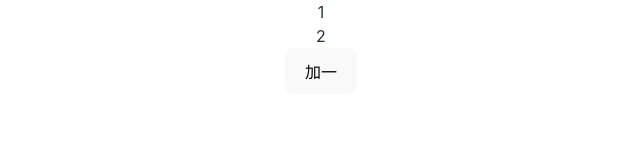
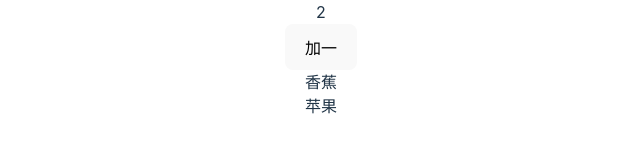
Before and after one commit to xzhangsir/pinia-study, a Vue app: page / in a window 1280 px wide. Shown: the part 353-506 px from the top of the page, without its empty margins (319-959 px from the left). Built offline with nearby package versions, Linux system fonts and the light colour scheme.

Commit message:
$onAction 和 $subscribe

```diff
--- a/src/App.vue
+++ b/src/App.vue
@@ -4,16 +4,52 @@ import HelloWorld from './components/HelloWorld.vue'
 import { useCounterStore } from "./stores/counter"
 
 const store = useCounterStore()
+// store.increment()
 const handleClick = ()=>{
-  // store.count++
+ /*  store.count++
+  store.fruits.push("葡萄") */
   store.increment()
+
+
+  //批量修改 对象方式
+ /* let fruits = [...store.fruits,"葡萄"]
+  store.$patch({
+    count:store.count + 1,
+    fruits
+  }) */
+  //批量修改 函数方式
+/*   store.$patch(()=>{
+    store.count++;
+    store.fruits = [...store.fruits, "葡萄"]
+  }) */
+
+  // 重置
+  /* store.$reset() */
+
 }
+// 监控状态变化
+store.$subscribe((mutation,state)=>{
+  console.log("数据变化了",state)
+})
+// 监控用户有没有调用 action
+store.$onAction(({ after, onError ,name})=>{
+  console.log("action",name)
+  after((res)=>{
+    console.log("状态更新完毕", res)
+  })
+  onError((err)=>{
+    console.log("error了",err)
+  })
+})
 </script>
 
 <template>
   <div>{{ store.count}}</div>
   <div>{{ store.doubleCount}}</div>
   <button @click="handleClick">加一</button>
+  <div v-for="item in store.fruits" :key = "item">
+    {{item}}
+  </div>
 </template>
 
 <style scoped>
--- a/src/pinia/defineStore.js
+++ b/src/pinia/defineStore.js
@@ -4,8 +4,11 @@ import {
   computed,
   effectScope,
   reactive,
-  toRefs
+  toRefs,
+  isRef,
+  watch
 } from 'vue'
+import { addSubscription, triggerSubscription } from './pubSub'
 import { SymbolPinia } from './rootStore'
 
 export function defineStore(idOrOptions, setup) {
@@ -41,7 +44,6 @@ export function defineStore(idOrOptions, setup) {
 }
 
 function createSetupStore(id, setup, pinia) {
-  const store = reactive({})
   let scope
   const setupStore = pinia._e.run(() => {
     scope = effectScope()
@@ -50,7 +52,37 @@ function createSetupStore(id, setup, pinia) {
 
   function wrapAction(name, action) {
     return function () {
-      let ret = action.apply(store, arguments)
+      const afterCallbackList = []
+      const onErrorCallbackList = []
+      function after(callback) {
+        afterCallbackList.push(callback)
+      }
+      function onError(callback) {
+        onErrorCallbackList.push(callback)
+      }
+
+      triggerSubscription(actionSubscribes, { after, onError, store, name })
+      let ret
+      try {
+        ret = action.apply(store, arguments)
+        // triggerSubscription(afterCallbackList, ret)
+      } catch (error) {
+        triggerSubscription(onErrorCallbackList, error)
+      }
+
+      if (ret instanceof Promise) {
+        return ret
+          .then((val) => {
+            triggerSubscription(afterCallbackList, val)
+          })
+          .catch((error) => {
+            triggerSubscription(onErrorCallbackList, error)
+            return Promise.reject(error)
+          })
+      } else {
+        triggerSubscription(afterCallbackList, ret)
+      }
+
       return ret
     }
   }
@@ -64,6 +96,36 @@ function createSetupStore(id, setup, pinia) {
       setupStore[key] = wrapAction(key, prop)
     }
   }
+
+  function $patch(partialStoreOrMutaion) {
+    if (typeof partialStoreOrMutaion === 'function') {
+      partialStoreOrMutaion(store)
+    } else {
+      mergeReactiveObject(store, partialStoreOrMutaion)
+    }
+  }
+
+  const actionSubscribes = []
+
+  const partialStore = {
+    $patch,
+    // 当用户状态变化的时候 可以监控到变化 并且通知用户 发布订阅
+    $subscribe(callback, options) {
+      // 等同于 watch
+      scope.run(() =>
+        watch(
+          pinia.state.value[id],
+          (state) => {
+            callback({ type: '' }, state)
+          },
+          options
+        )
+      )
+    },
+    $onAction: addSubscription.bind(null, actionSubscribes)
+  }
+
+  const store = reactive(partialStore)
 
   Object.assign(store, setupStore)
 
@@ -91,6 +153,13 @@ function createOptionsStore(id, options, pinia) {
     )
   }
   const store = createSetupStore(id, setup, pinia)
+  store.$reset = function () {
+    const newState = state ? state() : {}
+    store.$patch((state) => {
+      Object.assign(state, newState)
+    })
+  }
+
   return store
 }
 
@@ -145,3 +214,24 @@ function createOptionsStore(id, options, pinia) {
 
   // console.log(store)
 } */
+
+function isObject(obj) {
+  return typeof obj === 'object' && obj !== null
+}
+function mergeReactiveObject(target, partialStore) {
+  for (let key in partialStore) {
+    // 如果是原型上的 不能合并
+    if (!partialStore.hasOwnProperty(key)) continue
+
+    const oldVal = target[key]
+    const newVal = partialStore[key]
+
+    // 状态有可能是REF  ref也不能递归
+    if (isObject(oldVal) && isObject(newVal) && isRef(newVal)) {
+      target[key] = mergeReactiveObject(oldVal, newVal)
+    } else {
+      target[key] = newVal
+    }
+  }
+  return target
+}
--- /dev/null
+++ b/src/pinia/pubSub.js
@@ -0,0 +1,16 @@
+export function addSubscription(subscription, cb) {
+  // 订阅
+  subscription.push(cb)
+  // 移除订阅
+  return function removeSubscription() {
+    const idx = subscription.indexOf(cb)
+    if (idx > -1) {
+      subscription.splice(idx, 1)
+    }
+  }
+}
+
+export function triggerSubscription(subscriptions, ...args) {
+  // 发布
+  subscriptions.forEach((cb) => cb(...args))
+}
--- a/src/stores/counter.js
+++ b/src/stores/counter.js
@@ -1,22 +1,26 @@
 import { defineStore } from '@/pinia'
 import { reactive, computed, toRefs } from 'vue'
 
-/* export const useCounterStore = defineStore('counter', {
+export const useCounterStore = defineStore('counter', {
   state: () => {
-    return { count: 1 }
+    return { count: 1, fruits: ['香蕉', '苹果'] }
   },
   getters: {
     doubleCount: (store) => store.count * 2
   },
   actions: {
     increment() {
+      // return new Promise((res, rej) => {
+      //   setTimeout(() => {
+      //     rej('err')
+      //   })
+      // })
       this.count++
     }
   }
 })
- */
 
-export const useCounterStore = defineStore('counter', () => {
+/* export const useCounterStore = defineStore('counter', () => {
   const state = reactive({ count: 1 })
 
   const doubleCount = computed(() => state.count * 2)
@@ -29,3 +33,4 @@ export const useCounterStore = defineStore('counter', () => {
     increment
   }
 })
+ */
```
